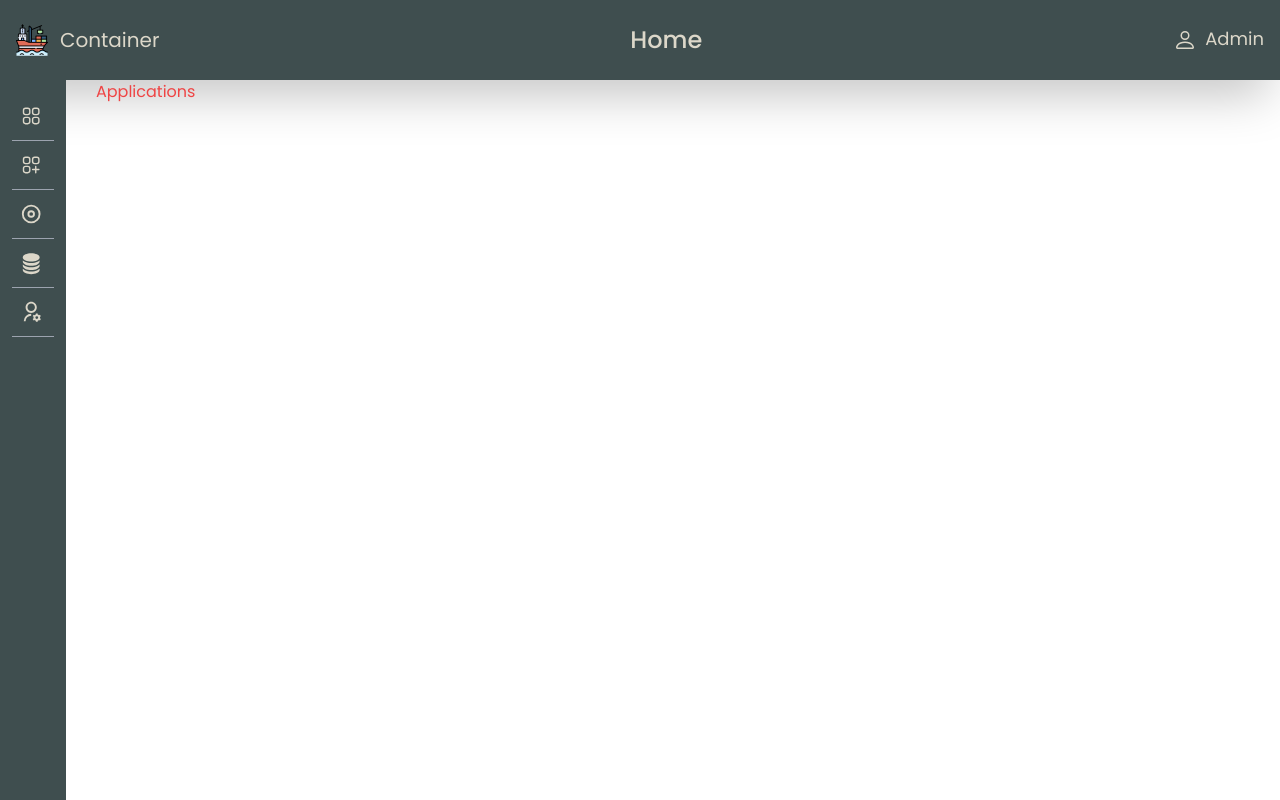
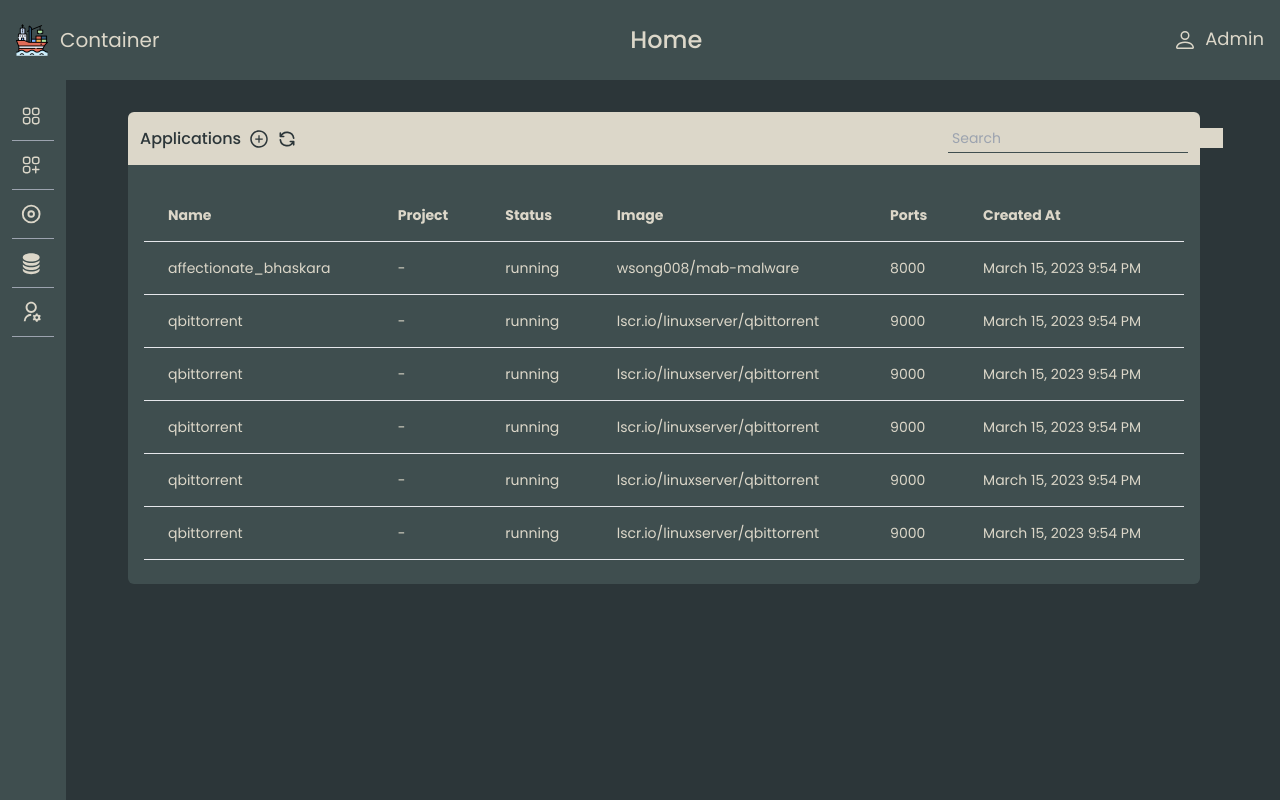
Before and after one commit to imtharun/ContainerZen, a Next.js app in the folder frontend/: page /applications in a window 1280 px wide. Built offline with nearby package versions, Linux system fonts and the light colour scheme.

Commit message:
feat: added table in Applications

```diff
--- a/frontend/Sections/Layout.js
+++ b/frontend/Sections/Layout.js
@@ -1,7 +1,6 @@
 import React from "react";
 import Header from "@/components/Header.jsx";
 import SideBar from "@/components/SideBar";
-
 import { Poppins } from "@next/font/google";
 
 const poppins = Poppins({
--- a/frontend/components/Card.jsx
+++ b/frontend/components/Card.jsx
@@ -2,7 +2,7 @@ import React from "react";
 
 const Card = ({ name, cpuUsage, memUsage }) => {
   return (
-    <div className="bg-dark w-[15rem] p-4 mx-2 rounded-md">
+    <div className="bg-dark w-[15rem] p-4 m-2 rounded-md">
       <h1 className="text-lg text-medium">
         {name.charAt(0).toUpperCase() + name.slice(1)}
       </h1>
--- a/frontend/components/Dashboard.jsx
+++ b/frontend/components/Dashboard.jsx
@@ -3,10 +3,19 @@ import Card from "./Card";
 
 const Dashboard = () => {
   return (
-    <div className="flex flex-col bg-dark text-light p-2 px-[5rem] pt-[2rem] h-[90vh] ">
-      <h1 className="bg-light text-dark p-2 rounded-t-md">Dashboard</h1>
-      <div className="bg-mid-dark flex  rounded-b-md p-4">
+    <div className="flex flex-col bg-dark text-light p-2 sm:ml-[3rem] sm:px-[5rem] pt-4 pb-4 h-[90vh]">
+      <h1 className="bg-light text-dark p-2 rounded-t-md font-medium text-lg">
+        Dashboard
+      </h1>
+      <div className="bg-mid-dark flex flex-wrap justify-center rounded-b-md p-4 overflow-y-scroll no-scrollbar">
         <Card name="yacht" memUsage={10} cpuUsage={30} />
+        <Card name="yacht" memUsage={10} cpuUsage={30} />
+        <Card name="portainer" memUsage={30} cpuUsage={70} />
+        <Card name="portainer" memUsage={30} cpuUsage={70} />
+        <Card name="portainer" memUsage={30} cpuUsage={70} />
+        <Card name="portainer" memUsage={30} cpuUsage={70} />
+        <Card name="portainer" memUsage={30} cpuUsage={70} />
+        <Card name="portainer" memUsage={30} cpuUsage={70} />
         <Card name="portainer" memUsage={30} cpuUsage={70} />
       </div>
     </div>
--- a/frontend/components/SideBar.jsx
+++ b/frontend/components/SideBar.jsx
@@ -1,4 +1,5 @@
 import { useState } from "react";
+import Link from "next/link";
 import {
   HiOutlineSquares2X2 as DashboardIcon,
   HiOutlineSquaresPlus as ApplicationIcon,
@@ -39,11 +40,13 @@ const SideBar = () => {
         <div className={`flex justify-center overflow-x-scroll no-scrollbar  `}>
           {contents.map((ele, index) => {
             return (
+              <Link key={index + 1} href={`/${ele.name.toLowerCase()}`}>
                 <MiniContainerForSmallScreen
                   key={index + 1}
                   icon={ele.icon}
                   name={ele.name}
                 />
+              </Link>
             );
           })}
         </div>
@@ -61,6 +64,14 @@ const SideBar = () => {
       >
         {contents.map((ele, index) => {
           return (
+            <Link
+              key={index + 1}
+              href={`/${
+                ele.name.toLowerCase() == "dashboard"
+                  ? ""
+                  : ele.name.toLowerCase()
+              }`}
+            >
               <MiniContainerForLargerScreen
                 key={index + 1}
                 icon={ele.icon}
@@ -68,6 +79,7 @@ const SideBar = () => {
                 isVisible={isVisible}
                 setIsVisible={setIsVisible}
               />
+            </Link>
           );
         })}
       </aside>
--- /dev/null
+++ b/frontend/components/Table.jsx
@@ -0,0 +1,195 @@
+import React, { useRef, useState } from "react";
+import {
+  AiOutlinePlusCircle as PlusIcon,
+  AiOutlineSearch as SearchIcon,
+} from "react-icons/ai";
+import { TbRefresh as RefreshIcon } from "react-icons/tb";
+
+const Table = () => {
+  const searchRef = useRef();
+  const [search, setSearch] = useState("");
+
+  return (
+    <div className="h-[90vh] bg-dark text-light p-2 sm:ml-[3rem] sm:px-[5rem] pt-8 pb-4 overflow-y-scroll no-scrollbar">
+      <div className="bg-light flex justify-between text-dark p-3 rounded-t-md flex-col sm:flex-row items-center">
+        <div className="flex items-center">
+          <h1 className="font-medium text-base text-center">Applications </h1>
+          <button className="ml-2">
+            <PlusIcon className="w-5 h-5" />
+          </button>
+          <button className="ml-2">
+            <RefreshIcon className="w-5 h-5" />
+          </button>
+        </div>
+        <Search search={search} setSearch={setSearch} searchRef={searchRef} />
+      </div>
+      <div className="bg-mid-dark rounded-b-md p-4 overflow-y-scroll no-scrollbar">
+        <T search={search} />
+      </div>
+    </div>
+  );
+};
+
+const Search = ({ searchRef, search, setSearch }) => {
+  return (
+    <div className="border-b-[1.5px] text-dark border-b-mid-dark w-[15rem] text-sm flex justify-between p-1 items-center">
+      <input
+        placeholder="Search"
+        className="bg-light outline-none"
+        type="text"
+        value={search}
+        ref={searchRef}
+        onChange={() => setSearch(searchRef.current.value)}
+      />
+      <SearchIcon className="h-4 w-4" />
+    </div>
+  );
+};
+
+const T = ({ search }) => {
+  const headers = ["Name", "Project", "Status", "Image", "Ports", "Created At"];
+
+  const rows = [
+    {
+      name: "affectionate_bhaskara",
+      project: "-",
+      status: "running",
+      image: "wsong008/mab-malware",
+      ports: "8000",
+      createdAt: "March 15, 2023 9:54 PM",
+    },
+    {
+      name: "qbittorrent",
+      project: "-",
+      status: "running",
+      image: "lscr.io/linuxserver/qbittorrent",
+      ports: "9000",
+      createdAt: "March 15, 2023 9:54 PM",
+    },
+    {
+      name: "qbittorrent",
+      project: "-",
+      status: "running",
+      image: "lscr.io/linuxserver/qbittorrent",
+      ports: "9000",
+      createdAt: "March 15, 2023 9:54 PM",
+    },
+    {
+      name: "qbittorrent",
+      project: "-",
+      status: "running",
+      image: "lscr.io/linuxserver/qbittorrent",
+      ports: "9000",
+      createdAt: "March 15, 2023 9:54 PM",
+    },
+    {
+      name: "qbittorrent",
+      project: "-",
+      status: "running",
+      image: "lscr.io/linuxserver/qbittorrent",
+      ports: "9000",
+      createdAt: "March 15, 2023 9:54 PM",
+    },
+    {
+      name: "qbittorrent",
+      project: "-",
+      status: "running",
+      image: "lscr.io/linuxserver/qbittorrent",
+      ports: "9000",
+      createdAt: "March 15, 2023 9:54 PM",
+    },
+  ];
+  return (
+    <div className="flex flex-col">
+      <div className="overflow-x-auto sm:-mx-6 lg:-mx-8 no-scrollbar">
+        <div className="inline-block min-w-full py-2 sm:px-6 lg:px-8">
+          <div className="overflow-hidden">
+            <table className="min-w-full text-left text-sm font-light">
+              <thead className="border-b font-medium dark:border-neutral-500">
+                <tr>
+                  {headers.map((ele, index) => {
+                    return (
+                      <th key={index + 1} scope="col" className="px-6 py-4">
+                        {ele}
+                      </th>
+                    );
+                  })}
+                </tr>
+              </thead>
+              <tbody>
+                {search === "" ? (
+                  rows.map((row, index) => {
+                    return (
+                      <tr
+                        key={index + 1}
+                        className="border-b dark:border-neutral-500"
+                      >
+                        <td className="whitespace-nowrap px-6 py-4">
+                          {row.name}
+                        </td>
+                        <td className="whitespace-nowrap px-6 py-4">
+                          {row.project}
+                        </td>
+                        <td className="whitespace-nowrap px-6 py-4">
+                          {row.status}
+                        </td>
+                        <td className="whitespace-nowrap px-6 py-4">
+                          {row.image}
+                        </td>
+                        <td className="whitespace-nowrap px-6 py-4">
+                          {row.ports}
+                        </td>
+                        <td className="whitespace-nowrap px-6 py-4">
+                          {row.createdAt}
+                        </td>
+                      </tr>
+                    );
+                  })
+                ) : rows.filter((row) => row.name.includes(search)).length !==
+                  0 ? (
+                  rows
+                    .filter((row) => row.name.includes(search))
+                    .map((row, index) => {
+                      return (
+                        <tr
+                          key={index + 1}
+                          className="border-b dark:border-neutral-500"
+                        >
+                          <td className="whitespace-nowrap px-6 py-4">
+                            {row.name}
+                          </td>
+                          <td className="whitespace-nowrap px-6 py-4">
+                            {row.project}
+                          </td>
+                          <td className="whitespace-nowrap px-6 py-4">
+                            {row.status}
+                          </td>
+                          <td className="whitespace-nowrap px-6 py-4">
+                            {row.image}
+                          </td>
+                          <td className="whitespace-nowrap px-6 py-4">
+                            {row.ports}
+                          </td>
+                          <td className="whitespace-nowrap px-6 py-4">
+                            {row.createdAt}
+                          </td>
+                        </tr>
+                      );
+                    })
+                ) : (
+                  <tr>
+                    <td className="text-center p-4" colSpan="6">
+                      No results found
+                    </td>
+                  </tr>
+                )}
+              </tbody>
+            </table>
+          </div>
+        </div>
+      </div>
+    </div>
+  );
+};
+
+export default Table;
--- a/frontend/pages/applications/index.js
+++ b/frontend/pages/applications/index.js
@@ -1,5 +1,6 @@
 import Head from "next/head";
 import axios from "axios";
+import Table from "@/components/Table";
 import { Poppins } from "@next/font/google";
 
 const poppins = Poppins({
@@ -17,8 +18,8 @@ const Application = () => {
         <meta name="viewport" content="width=device-width, initial-scale=1" />
         <link rel="icon" href="/favicon.ico" />
       </Head>
-      <main className={`text-red-500 ${poppins.className} ml-24`}>
-        Applications
+      <main>
+        <Table />
       </main>
     </>
   );
--- a/frontend/styles/globals.css
+++ b/frontend/styles/globals.css
@@ -11,3 +11,7 @@
   -ms-overflow-style: none; /* IE and Edge */
   scrollbar-width: none; /* Firefox */
 }
+
+[contentEditable="true"]:empty:not(:focus):before {
+  content: attr(data-text);
+}
```
Lines whose indentation alone changed are shown as unchanged.
